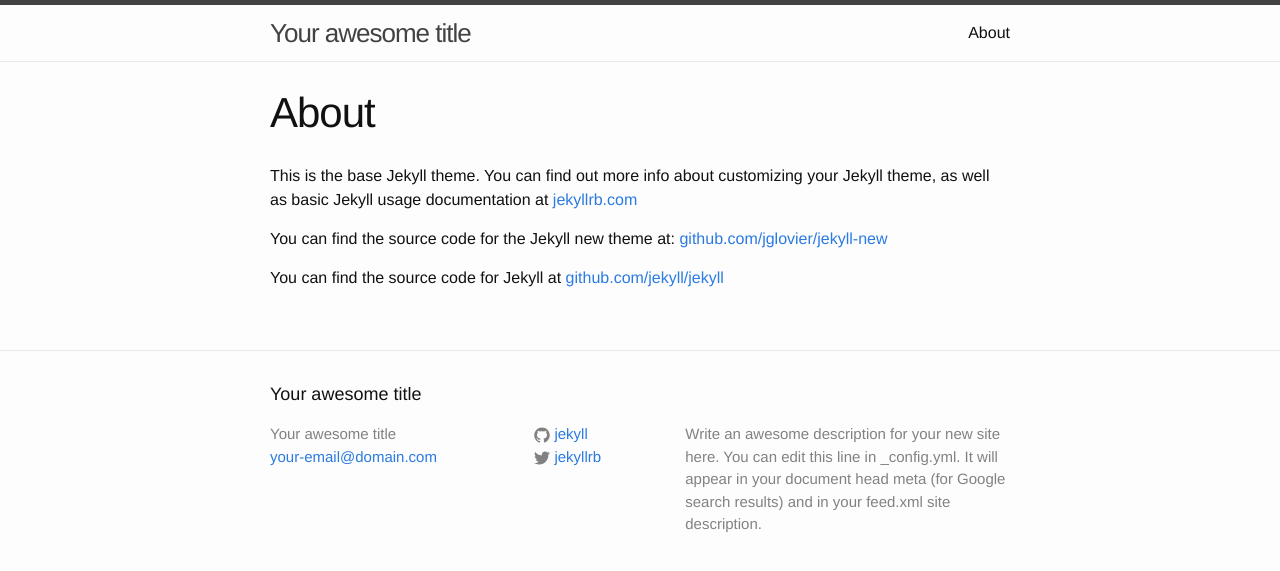
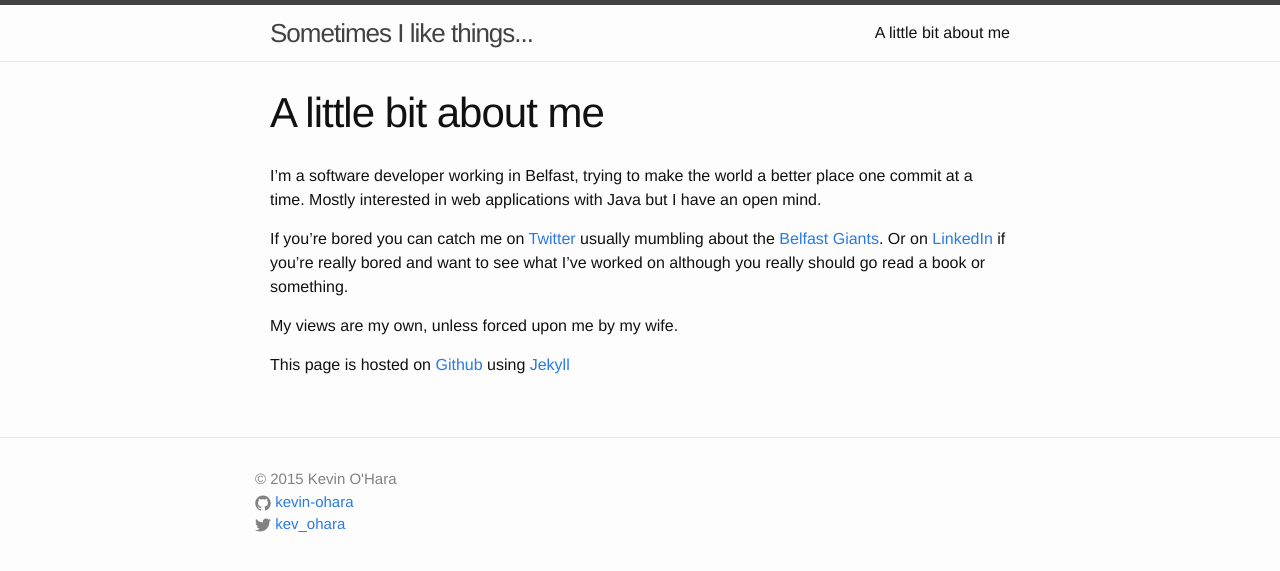
Before and after one commit to kevin-ohara/kevin-ohara.github.io, a Jekyll site: the page built from about.md, in a window 1280 px wide. Shown: the top 571 px of the page. Built offline with Jekyll 4.4.1, drawn with Linux system fonts in a browser that asks for light colours.

Commit message:
updated about me and added initial post

```diff
--- a/_config.yml
+++ b/_config.yml
@@ -1,14 +1,9 @@
 # Site settings
-title: Your awesome title
-email: your-email@domain.com
-description: > # this means to ignore newlines until "baseurl:"
-  Write an awesome description for your new site here. You can edit this
-  line in _config.yml. It will appear in your document head meta (for
-  Google search results) and in your feed.xml site description.
+title: Sometimes I like things...
 baseurl: "" # the subpath of your site, e.g. /blog/
-url: "http://yourdomain.com" # the base hostname & protocol for your site
-twitter_username: jekyllrb
-github_username:  jekyll
+url: "http://kevin-ohara.github.io" # the base hostname & protocol for your site
+twitter_username: kev_ohara
+github_username:  kevin-ohara
 
 # Build settings
 markdown: kramdown
--- a/_includes/footer.html
+++ b/_includes/footer.html
@@ -2,18 +2,9 @@
 
   <div class="wrapper">
 
-    <h2 class="footer-heading">{{ site.title }}</h2>
-
     <div class="footer-col-wrapper">
-      <div class="footer-col  footer-col-1">
         <ul class="contact-list">
-          <li>{{ site.title }}</li>
-          <li><a href="mailto:{{ site.email }}">{{ site.email }}</a></li>
-        </ul>
-      </div>
-
-      <div class="footer-col  footer-col-2">
-        <ul class="social-media-list">
+          <li>&copy 2015 Kevin O'Hara</li>
           {% if site.github_username %}
           <li>
             <a href="https://github.com/{{ site.github_username }}">
@@ -27,7 +18,6 @@
             </a>
           </li>
           {% endif %}
-
           {% if site.twitter_username %}
           <li>
             <a href="https://twitter.com/{{ site.twitter_username }}">
@@ -43,13 +33,5 @@
           </li>
           {% endif %}
         </ul>
-      </div>
-
-      <div class="footer-col  footer-col-3">
-        <p class="text">{{ site.description }}</p>
-      </div>
-    </div>
-
   </div>
-
 </footer>
--- a/about.md
+++ b/about.md
@@ -1,11 +1,13 @@
 ---
 layout: page
-title: About
+title: A little bit about me
 permalink: /about/
 ---
 
-This is the base Jekyll theme. You can find out more info about customizing your Jekyll theme, as well as basic Jekyll usage documentation at [jekyllrb.com](http://jekyllrb.com/)
+I'm a software developer working in Belfast, trying to make the world a better place one commit at a time.  Mostly interested in web applications with Java but I have an open mind.
 
-You can find the source code for the Jekyll new theme at: [github.com/jglovier/jekyll-new](https://github.com/jglovier/jekyll-new)
+If you're bored you can catch me on [Twitter](http://twitter.com/kev_ohara/) usually mumbling about the [Belfast Giants](http://belfastgiants.com).  Or on [LinkedIn](http://uk.linkedin.com/in/kevinjmohara) if you're really bored and want to see what I've worked on although you really should go read a book or something.
 
-You can find the source code for Jekyll at [github.com/jekyll/jekyll](https://github.com/jekyll/jekyll)
+My views are my own, unless forced upon me by my wife.
+
+This page is hosted on [Github](http://github.com) using [Jekyll](http://jekyllrb.com)
```
Also changed, not shown: _posts/2015-01-26-null-y-u-so-ambiguous.md (added, +22 -0 lines), _posts/2015-06-03-welcome-to-jekyll.markdown (deleted, +0 -25 lines).
